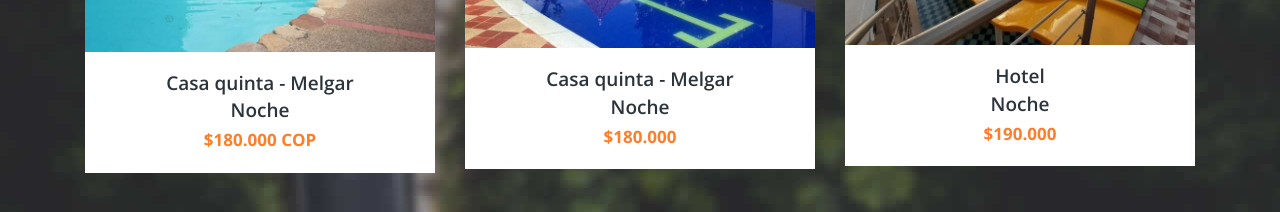
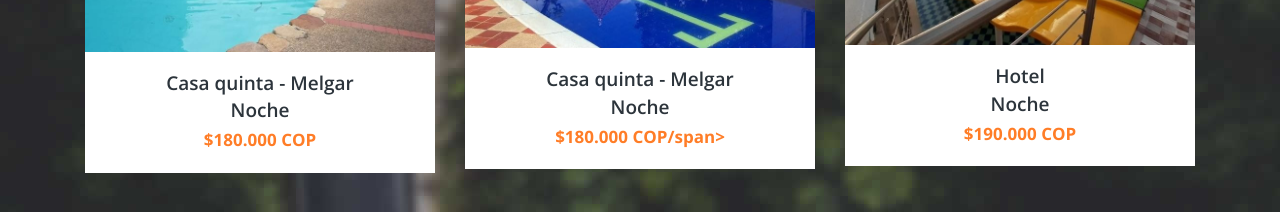
Before and after one commit to Tamefuzball7/Alquilame-House, a plain HTML site: page index.html in a window 1280 px wide. Shown: the part 1980-2192 px from the top of the page. Drawn offline with nearby package versions, Linux system fonts and the light colour scheme.

Commit message:
Add files via upload

```diff
--- a/index.html
+++ b/index.html
@@ -123,7 +123,7 @@ https://templatemo.com/tm-526-vanilla
                                 <div class="text-content">
                                     <h4>Casa quinta - Melgar</h4>
                                     <h4>Noche</h4>
-                                    <span>$180.000</span>
+                                    <span>$180.000 COP/span>
                                 </div>
                             </div>
                         </div>
@@ -133,7 +133,7 @@ https://templatemo.com/tm-526-vanilla
                                 <div class="text-content">
                                     <h4>Hotel</h4>
                                     <h4>Noche</h4>
-                                    <span>$190.000</span>
+                                    <span>$190.000 COP</span>
                                 </div>
                             </div>
                         </div>
```
